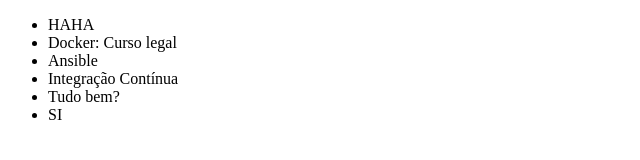
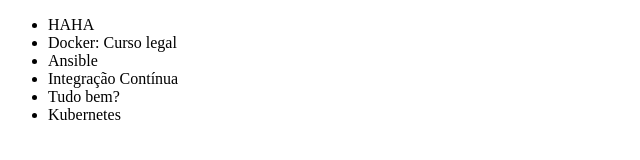
Before and after one commit to DaviHenriqueSantosCosta/Estudo, a plain HTML site: page index.html in a window 1280 px wide. Shown: the full height of the page, 0-640 px from the left. Drawn offline with Linux system fonts and the light colour scheme.

Commit message:
Alterando o nome do curo Kubernetes

```diff
--- a/index.html
+++ b/index.html
@@ -11,7 +11,7 @@
         <li>Ansible</li>
         <li>Integração Contínua</li>
 	<li>Tudo bem?</li>
-	<li> SI </li>
+	<li> Kubernetes</li>
     </ul>
 </body>
 </html>
```
